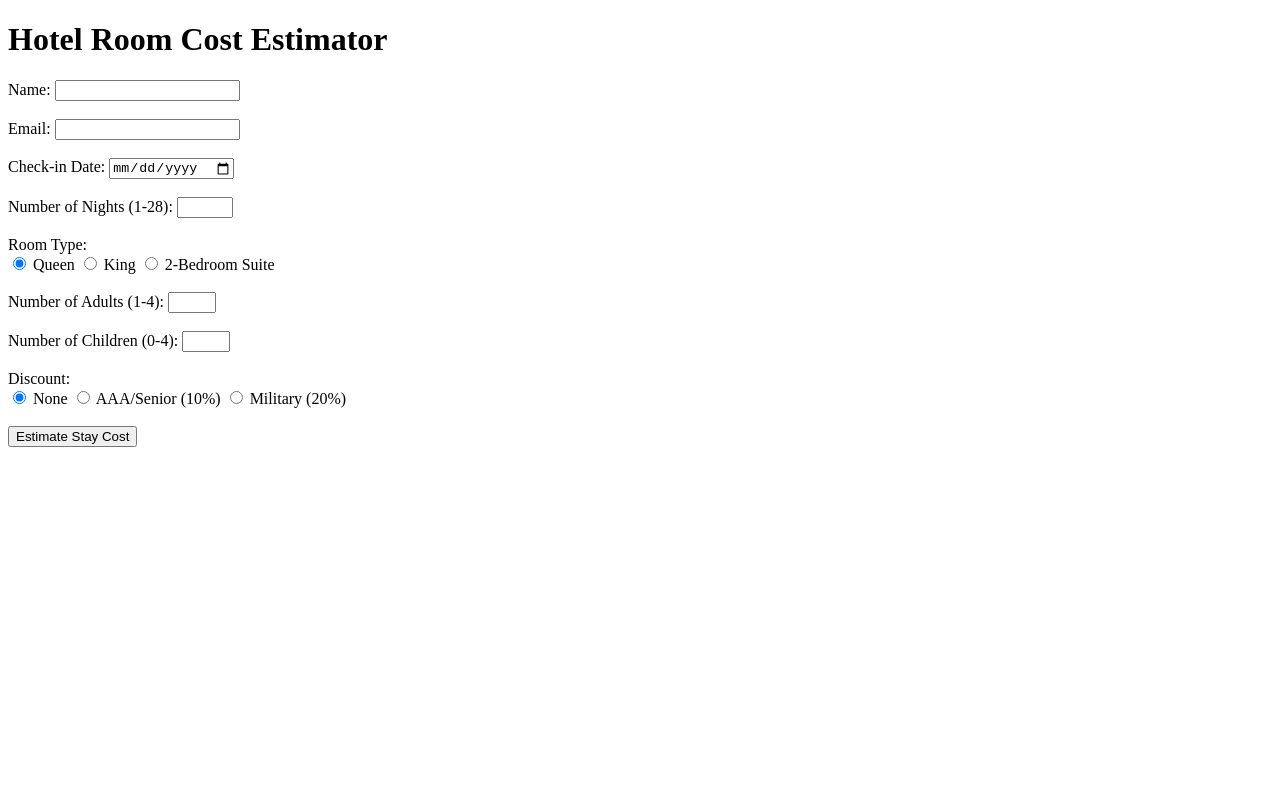
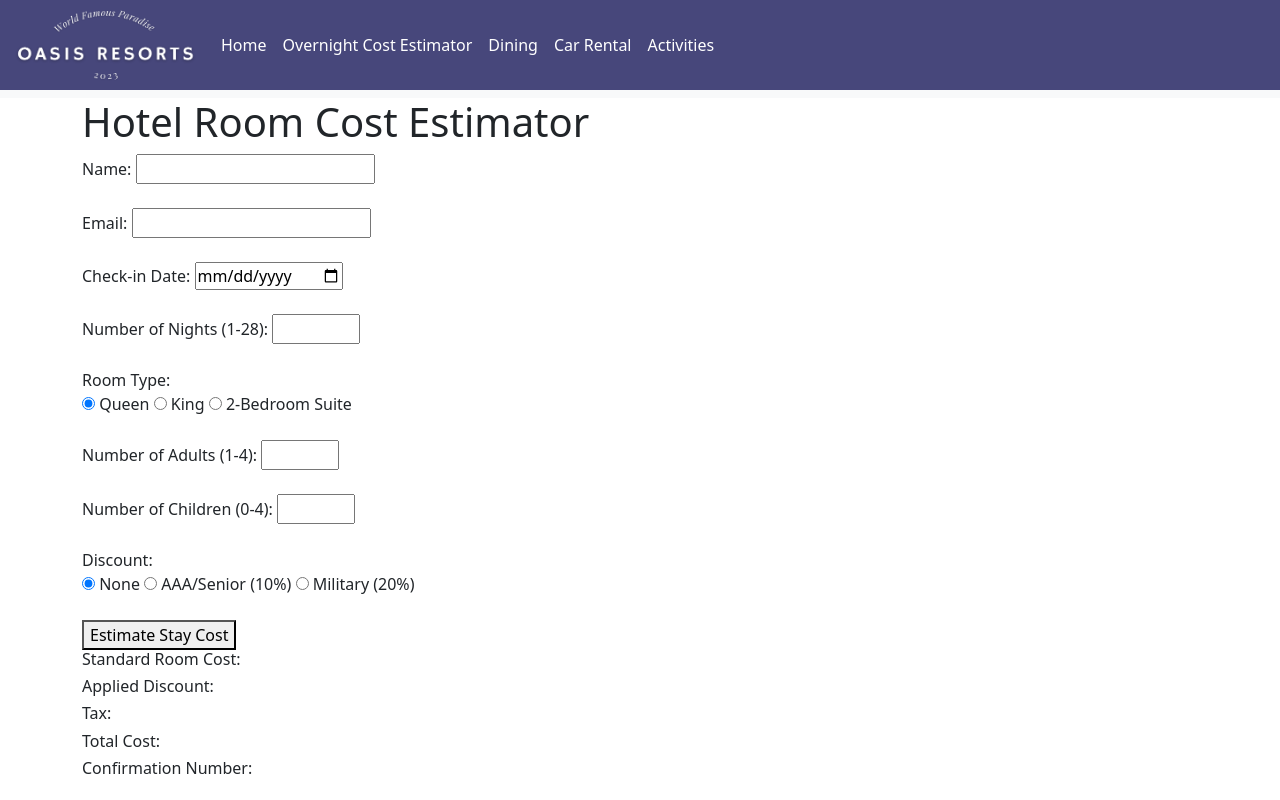
Before and after one commit to ltejedajr/VacationResort, a plain HTML site: page overnightStay.html in a window 1280 px wide. Drawn offline with nearby package versions, Linux system fonts and the light colour scheme.

Commit message:
Modified html pages for rest of VacationResort site

```diff
--- a/overnightStay.html
+++ b/overnightStay.html
@@ -1,43 +1,93 @@
-<!DOCTYPE html>
-<html>
+<!doctype html>
+<html lang="en">
+
 <head>
-    <title>Hotel Room Cost Estimator</title>
+    <meta charset="utf-8">
+    <meta name="viewport" content="width=device-width, initial-scale=1">
+    <title>Oasis Resorts</title>
+    <link href="https://cdn.jsdelivr.net/npm/bootstrap@5.3.2/dist/css/bootstrap.min.css" rel="stylesheet"
+        integrity="sha384-T3c6CoIi6uLrA9TneNEoa7RxnatzjcDSCmG1MXxSR1GAsXEV/Dwwykc2MPK8M2HN" crossorigin="anonymous">
+    <link href="" rel="stylesheet">
+
 </head>
+
 <body>
+    <header>
+        <nav class="navbar navbar-expand-lg bg-body-tertiary">
+            <div class="container-fluid" style="background-color: rgb(71, 71, 123); margin-top: -8px;">
+                <button class="navbar-toggler" type="button" data-bs-toggle="collapse" data-bs-target="#navbarNav"
+                    aria-controls="navbarNav" aria-expanded="false" aria-label="Toggle navigation">
+                    <span class="navbar-toggler-icon"></span>
+                </button>
+                <a class="navbar-brand" href="#" ><img src="images/oasisResortsLogo.png" width="185px" height="80px"></a>
+                <div class="collapse navbar-collapse" id="oasisNavDiv">
+                    <ul class="navbar-nav">
+                        <li class="nav-item" >
+                            <a style="color: rgb(255, 255, 255);" class="nav-link" aria-current="page" href="index.html">Home</a>
+                        </li>
+                        <li class="nav-item">
+                            <a style="color: rgb(255, 255, 255);" class="nav-link active" href="overnightStay.html">Overnight Cost Estimator</a>
+                        </li>
+                        <li class="nav-item">
+                            <a style="color: rgb(255, 255, 255);" class="nav-link" href="dining.html">Dining</a>
+                        </li>
+                        <li class="nav-item">
+                            <a style="color: rgb(255, 255, 255);" class="nav-link" href="carRental.html">Car Rental</a>
+                        </li>
+                        <li class="nav-item">
+                            <a style="color: rgb(255, 255, 255);" class="nav-link" href="activities.html">Activities</a>
+                        </li>
+                    </ul>
+                </div>
+            </div>
+        </nav>
+    </header>
+    <main class="container">
+
         <h1>Hotel Room Cost Estimator</h1>
-    <label for="name">Name:</label>
-    <input type="text" id="name"><br><br>
+        <label for="inputName">Name:</label>
+        <input type="text" id="inputName" required><br><br>
 
-    <label for="email">Email:</label>
-    <input type="text" id="email"><br><br>
+        <label for="inputEmail">Email:</label>
+        <input type="text" id="inputEmail" required><br><br>
 
         <label for="checkInDate">Check-in Date:</label>
         <input type="date" id="checkInDate"><br><br>
 
-    <label for="numNights">Number of Nights (1-28):</label>
-    <input type="number" id="numNights" min="1" max="28"><br><br>
+        <label for="inputNumNights">Number of Nights (1-28):</label>
+        <input type="number" id="inputNumNights" min="1" max="28" required><br><br>
 
         <label>Room Type:</label><br>
-    <input type="radio" name="roomType" value="Queen" checked> Queen
-    <input type="radio" name="roomType" value="King"> King
-    <input type="radio" name="roomType" value="2-Bedroom Suite"> 2-Bedroom Suite<br><br>
+        <input type="radio" id="queenRoomRadio" name="roomType" value="Queen" checked> Queen
+        <input type="radio" id="kingRoomRadio" name="roomType" value="King"> King
+        <input type="radio" id="twoBdSuiteRadio" name="roomType" value="2-Bedroom Suite"> 2-Bedroom Suite<br><br>
 
-    <label for="numAdults">Number of Adults (1-4):</label>
-    <input type="number" id="numAdults" min="1" max="4"><br><br>
+        <label for="inputNumAdults">Number of Adults (1-4):</label>
+        <input type="number" id="inputNumAdults" min="1" max="4" required><br><br>
 
-    <label for="numChildren">Number of Children (0-4):</label>
-    <input type="number" id="numChildren" min="0" max="4"><br><br>
+        <label for="inputNumChildren">Number of Children (0-4):</label>
+        <input type="number" id="inputNumChildren" min="0" max="4" required><br><br>
 
         <label>Discount:</label><br>
-    <input type="radio" name="discount" value="None" checked> None
-    <input type="radio" name="discount" value="AAA/Senior"> AAA/Senior (10%)
-    <input type="radio" name="discount" value="Military"> Military (20%)<br><br>
+        <input type="radio" id="noDiscount" name="discount" value="None" checked> None
+        <input type="radio" id="seniorDiscount" name="discount" value="AAA/Senior"> AAA/Senior (10%)
+        <input type="radio" id="militaryDiscount" name="discount" value="Military"> Military (20%)<br><br>
 
-    <button onclick="calculateCost()">Estimate Stay Cost</button>
+        <button type="button" id="calculateCost">Estimate Stay Cost</button>
 
-    <p id="messageDiv"></p>
-    <p id="confirmationNumber"></p>
+        <h6>Standard Room Cost: </h6>
+        <h6 id="outputStandardTotalCost"></h6>
+        <h6>Applied Discount: </h6>
+        <h6 id="outputAppliedDiscount"></h6>
+        <h6>Tax: </h6>
+        <h6 id="outputTax"></h6>
+        <h6>Total Cost: </h6>
+        <h6 id="outputTotalCost"></h6>
 
+        <h6>Confirmation Number:</h6>
+        <h6 id="confirmationNumber"></h6>
         <script src="scripts/overnightStay.js"></script>
+    </main>
 </body>
+
 </html>
```
Also changed, not shown: activities.html (+44 -0 lines), carRental.html (+44 -0 lines), dining.html (+33 -4 lines), index.html (+16 -10 lines), images/oasisResortsLogo.png (added). Lines whose indentation alone changed are shown as unchanged.
